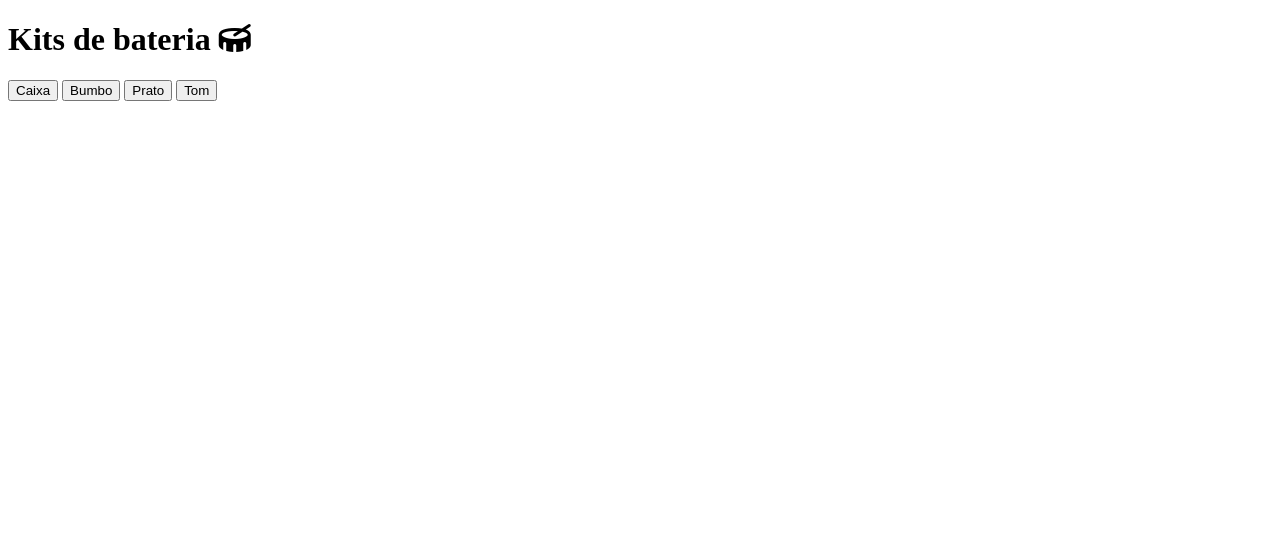
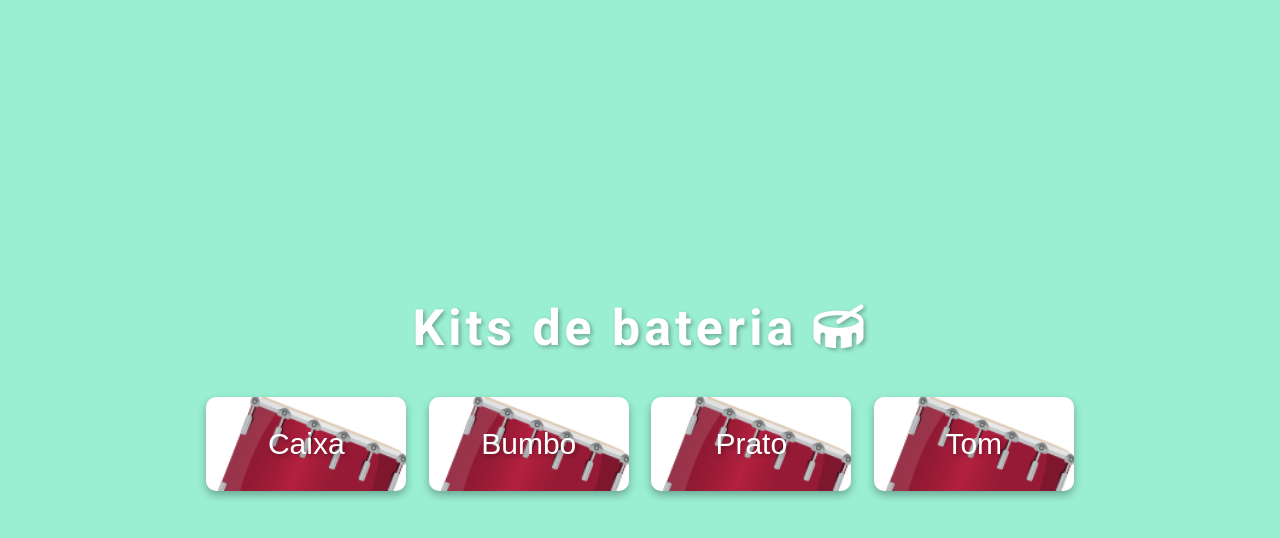
Before and after one commit to daianaadepaula/html-css-javascript-projects, a plain HTML site: page projects/drum-kits/index.html in a window 1280 px wide. Drawn offline with Linux system fonts and the light colour scheme.

Commit message:
style: create style and reset files css and images and sounds folders

```diff
--- a/projects/drum-kits/index.html
+++ b/projects/drum-kits/index.html
@@ -12,6 +12,9 @@
 	<link rel="stylesheet" href="https://cdnjs.cloudflare.com/ajax/libs/font-awesome/6.5.1/css/all.min.css"
 		integrity="sha512-DTOQO9RWCH3ppGqcWaEA1BIZOC6xxalwEsw9c2QQeAIftl+Vegovlnee1c9QX4TctnWMn13TZye+giMm8e2LwA=="
 		crossorigin="anonymous" referrerpolicy="no-referrer" />
+
+	<link rel="stylesheet" href="./src/css/reset.css">
+	<link rel="stylesheet" href="./src/css/style.css">
 
 	<title>Kits de bateria</title>
 </head>
--- /dev/null
+++ b/projects/drum-kits/src/css/reset.css
@@ -0,0 +1,5 @@
+* {
+  margin: 0;
+  padding: 0;
+  box-sizing: border-box;
+}
--- /dev/null
+++ b/projects/drum-kits/src/css/style.css
@@ -0,0 +1,52 @@
+@import url("https://fonts.googleapis.com/css2?family=Roboto:wght@400;700;900&display=swap");
+
+html {
+  font-size: 62.5%;
+}
+
+body {
+  font-family: "Roboto", sans-serif;
+  display: flex;
+  flex-direction: column;
+  align-items: center;
+  height: 100vh;
+  justify-content: center;
+  background-color: #9aefd3;
+}
+
+h1 {
+  font-size: 5rem;
+  letter-spacing: 4px;
+  color: #fff;
+  text-shadow: 2px 2px 4px rgba(0, 0, 0, 0.3);
+  white-space: nowrap;
+  margin-bottom: 30px;
+}
+
+.container {
+  text-align: center;
+}
+
+.btn {
+  padding: 30px 50px;
+  background-color: #fff;
+  border: none;
+  margin: 10px;
+  font-size: 3rem;
+  min-width: 200px;
+  border-radius: 10px;
+  box-shadow: 0 4px 8px rgba(0, 0, 0, 0.3);
+  background-image: url("../images/tom.png");
+  background-size: cover;
+  color: #fff;
+  text-shadow: 2px 2px 4px rgba(0, 0, 0, 0.3);
+  cursor: pointer;
+}
+
+.btn:hover {
+  color: #9aefd3;
+}
+
+.btn:active {
+  background-size: 105%;
+}
```
Also changed, not shown: projects/drum-kits/src/images/crash.png (added), projects/drum-kits/src/images/kick.png (added), projects/drum-kits/src/images/snare.png (added), projects/drum-kits/src/images/tom.png (added), 4 other files.
